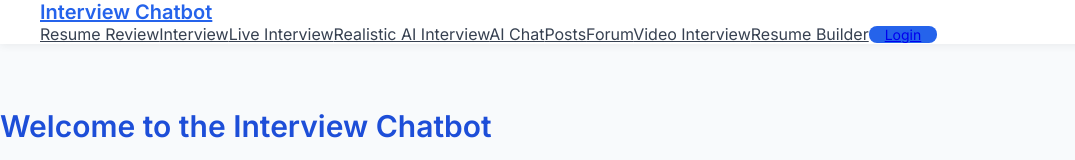
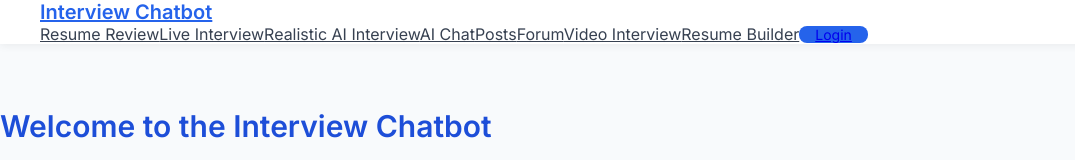
Before and after one commit to jialekhooo/interviewbot, a React (Vite) app in the folder frontend/: page / in a window 1280 px wide. Shown: the top 160 px of the page, without its empty margins (0-1075 px from the left). Built offline with nearby package versions, Linux system fonts and the light colour scheme.

Commit message:
Update App.jsx

```diff
--- a/frontend/src/App.jsx
+++ b/frontend/src/App.jsx
@@ -3,7 +3,6 @@ import { BrowserRouter as Router, Routes, Route, Link } from "react-router-dom";
 import { AuthProvider, useAuth } from "./context/AuthContext";
 import Home from "./pages/Home";
 import Resume from "./pages/Resume";
-import Interview from "./pages/Interview";
 import SpeechInterview from "./pages/SpeechInterview";
 import Chat from "./pages/Chat";
 import Posts from "./pages/Posts";
@@ -23,7 +22,6 @@ function Navigation() {
           <Link to="/" className="text-xl font-bold text-blue-600">Interview Chatbot</Link>
           <div className="flex items-center space-x-6">
             <Link to="/resume" className="text-gray-700 hover:text-blue-600 font-medium">Resume Review</Link>
-            <Link to="/interview" className="text-gray-700 hover:text-blue-600 font-medium">Interview</Link>
             <Link to="/speech-interview" className="text-gray-700 hover:text-blue-600 font-medium">Live Interview</Link>
             <Link to="/realistic-interview" className="text-gray-700 hover:text-blue-600 font-medium">Realistic AI Interview</Link>
             <Link to="/chat" className="text-gray-700 hover:text-blue-600 font-medium">AI Chat</Link>
@@ -62,7 +60,6 @@ export default function App() {
           <Routes>
             <Route path="/" element={<Home />} />
             <Route path="/resume" element={<Resume />} />
-            <Route path="/interview" element={<Interview />} />
             <Route path="/speech-interview" element={<SpeechInterview />} />
             <Route path="/chat" element={<Chat />} />
             <Route path="/posts" element={<Posts />} />
```
